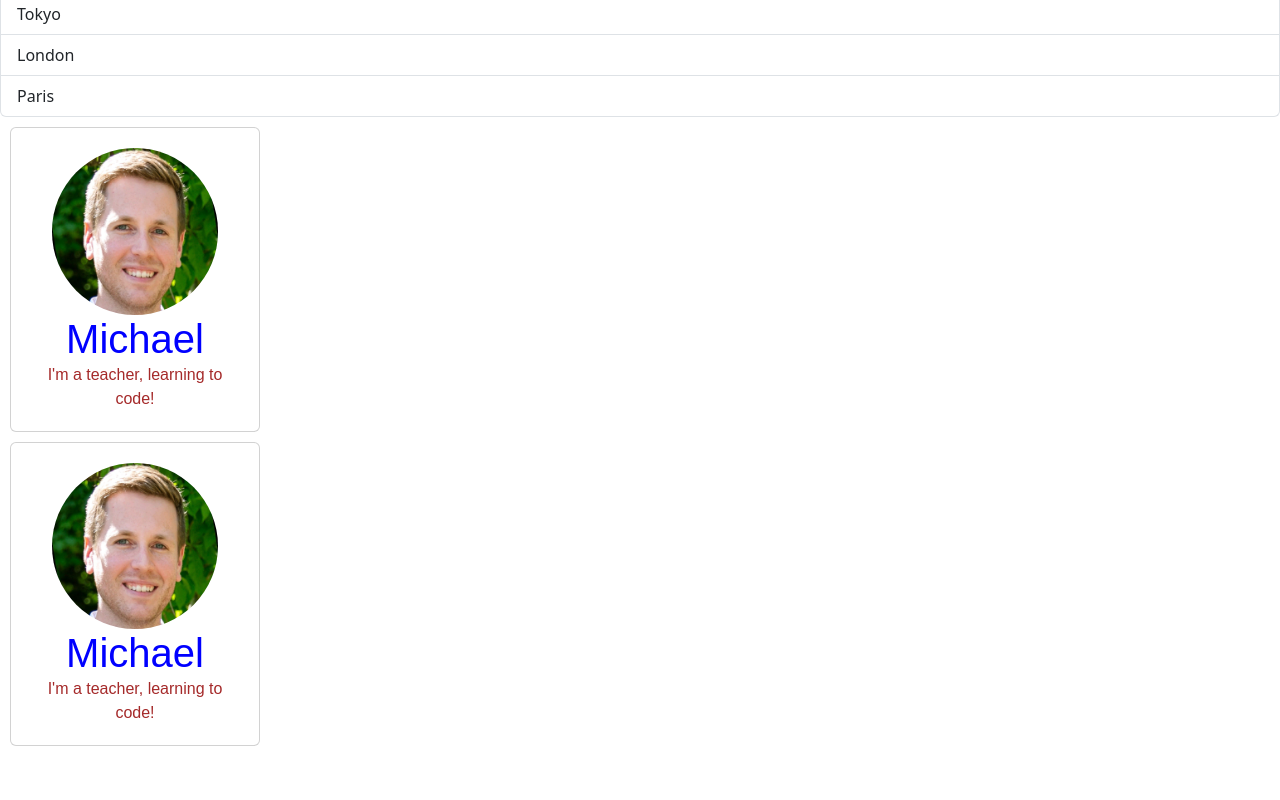
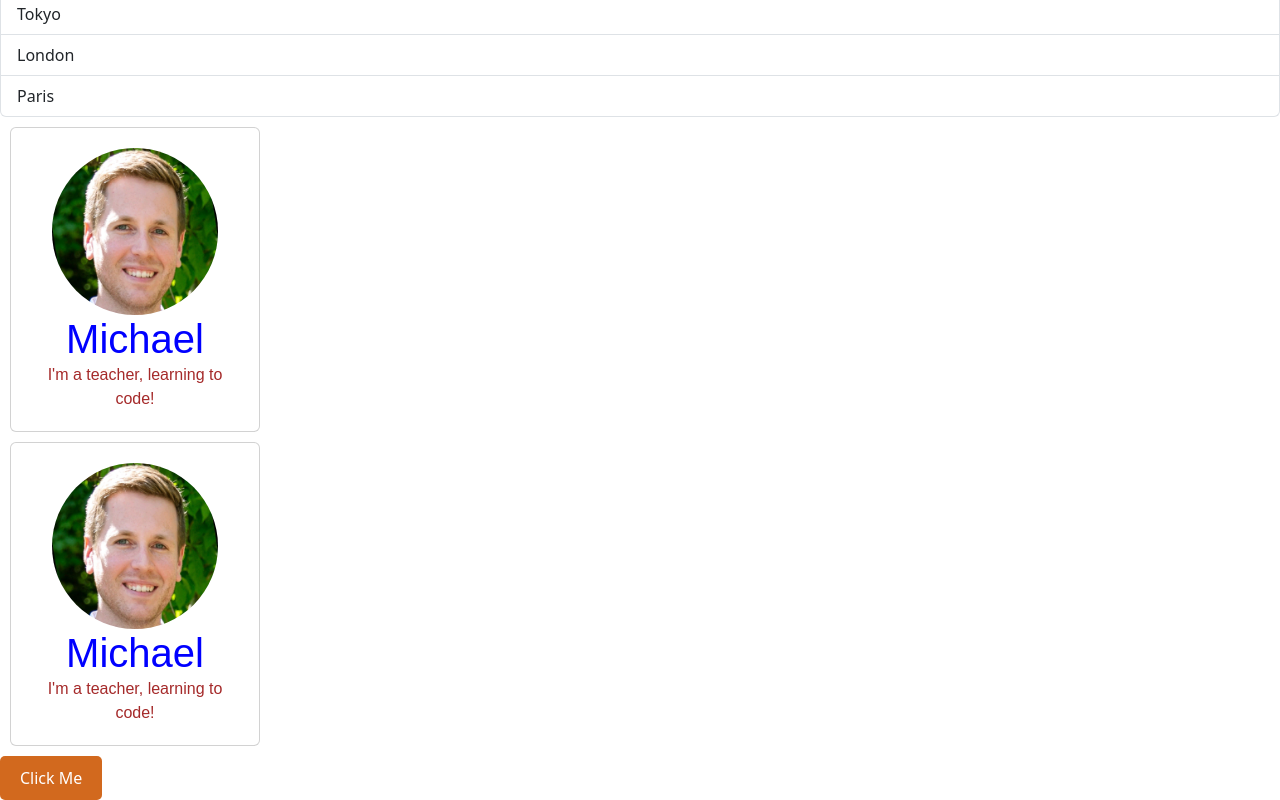
Before and after one commit to mlemoine28/whatgame2play2, a React (Vite) app: page / in a window 1280 px wide. Shown: the part 446-1246 px from the top of the page. Before the commit the page ends 1202 px from the top, so only its background shows below. Built offline with nearby package versions, Linux system fonts and the light colour scheme.

Commit message:
styled buttons using modules

```diff
--- a/src/App.jsx
+++ b/src/App.jsx
@@ -1,6 +1,7 @@
 import React from "react";
 import Person from "./Components/Person/Person.jsx";
 import Button from "./Components/Button/Button.jsx";
+import Button2 from "./Components/Button/Button2.jsx";
 import Text from "./Components/Text/Text.jsx";
 import ListGroup from "./Components/ListGroup/ListGroup.jsx";
 import Card from "./Components/Card/Card.jsx";
@@ -18,6 +19,7 @@ function App() {
       <ListGroup />
       <Card />
       <Card />
+      <Button2 />
     </div>
   );
 }
--- a/src/Components/Button/Button.jsx
+++ b/src/Components/Button/Button.jsx
@@ -1,13 +1,11 @@
 import React from "react";
 import Text from "../Text/Text";
 function Button({ onClick, label }) {
- return (
-     <button onClick={onClick}>
-        <Text color="purple"> {label} </Text>
-     </button>
- );
+  return (
+    <button className="button" onClick={onClick}>
+      <Text color="purple"> {label} </Text>
+    </button>
+  );
 }
 
-
-
 export default Button;
--- /dev/null
+++ b/src/Components/Button/Button.module.css
@@ -0,0 +1,8 @@
+.buttonstyle {
+ background-color: chocolate;
+ color: white;
+ padding: 10px 20px;
+ border-radius: 5px;
+ border: none;
+ cursor: pointer;
+}
--- /dev/null
+++ b/src/Components/Button/Button2.jsx
@@ -0,0 +1,8 @@
+import React from "react";
+import styles from "./Button.module.css";
+
+function Button2() {
+  return <button className={styles.buttonstyle}>Click Me</button>;
+}
+
+export default Button2;
```
Also changed, not shown: src/style.css (line endings or trailing spaces).
